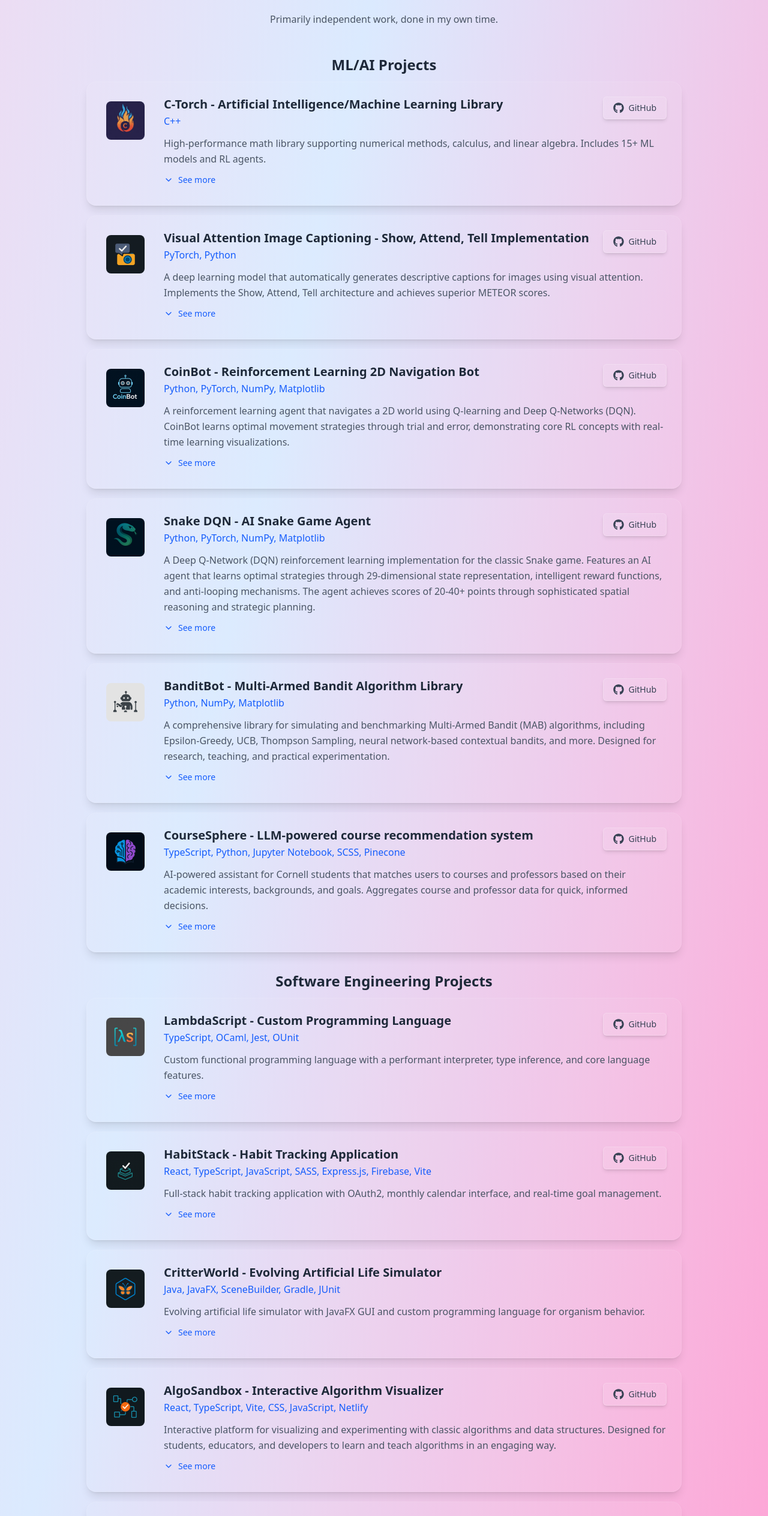
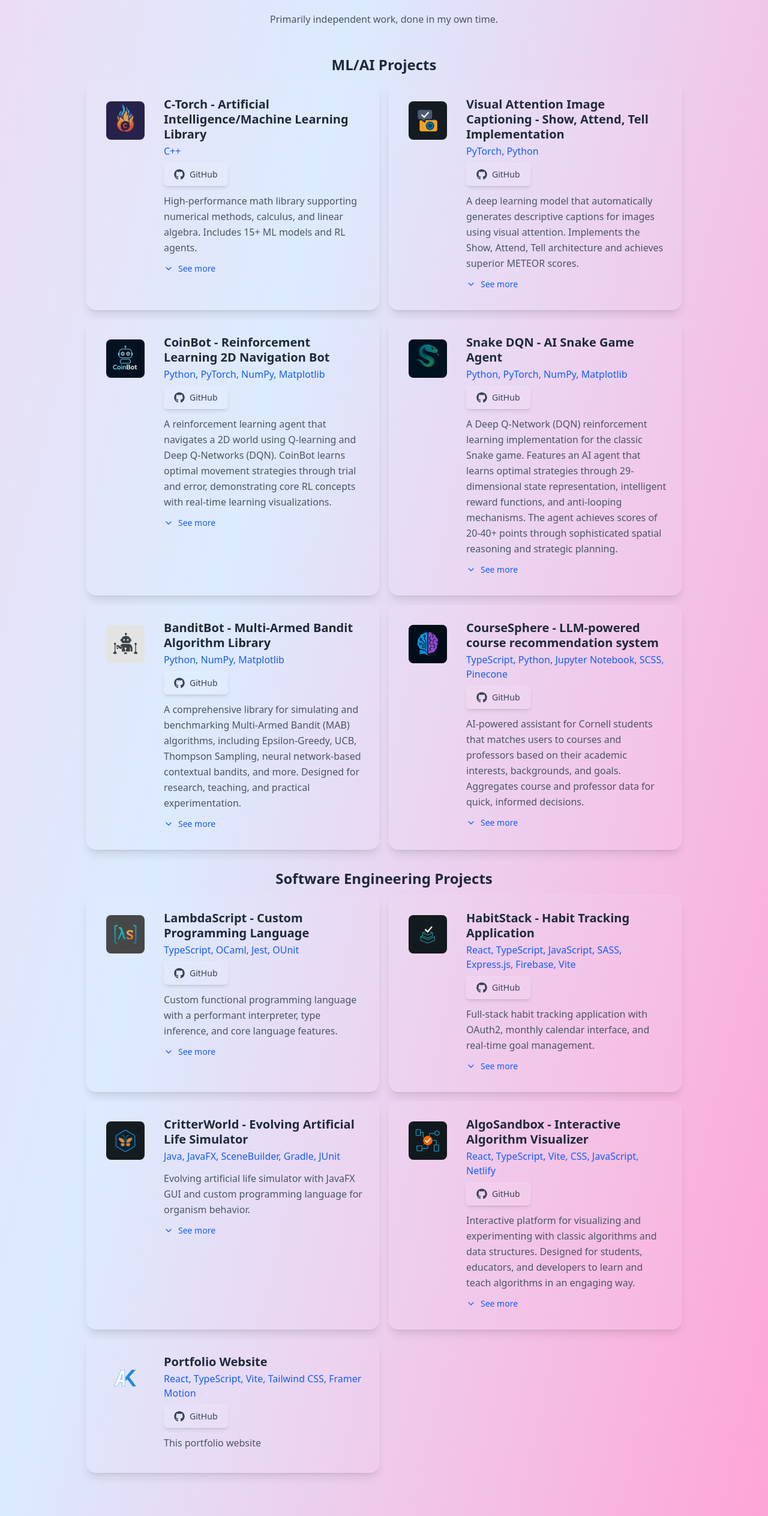
Before and after one commit to LambdaAK/Alex-Kozik-Portfolio, a React (Vite) app: page / in a window 1280 px wide. Shown: the part 2940-5468 px from the top of the page at 60% size. Built offline with nearby package versions, Linux system fonts and the light colour scheme.

Commit message:
Two columns for projects

```diff
--- a/src/App.tsx
+++ b/src/App.tsx
@@ -585,10 +585,10 @@
   <div className="flex flex-col gap-6 items-center justify-center min-h-[56vh]">
     <h2 className="text-3xl font-bold text-gray-800 mb-3">Projects</h2>
     <p className="text-gray-600 text-center mb-6 max-w-2xl mx-auto">Primarily independent work, done in my own time.</p>
-    <div className="flex flex-col gap-8 w-full max-w-5xl">
+    <div className="flex flex-col gap-8 w-full max-w-6xl">
       <div>
         <h3 className="text-2xl font-bold text-gray-800 mb-3 text-center">ML/AI Projects</h3>
-        <div className="flex flex-col gap-4">
+        <div className="grid grid-cols-1 lg:grid-cols-2 gap-4">
           {machineLearningProjects.map((project) => (
             <ProjectCard key={project.name} project={project} />
           ))}
@@ -596,7 +596,7 @@
       </div>
       <div>
         <h3 className="text-2xl font-bold text-gray-800 mb-3 text-center">Software Engineering Projects</h3>
-        <div className="flex flex-col gap-4">
+        <div className="grid grid-cols-1 lg:grid-cols-2 gap-4">
           {softwareEngineeringProjects.map((project) => (
             <ProjectCard key={project.name} project={project} />
           ))}
```
